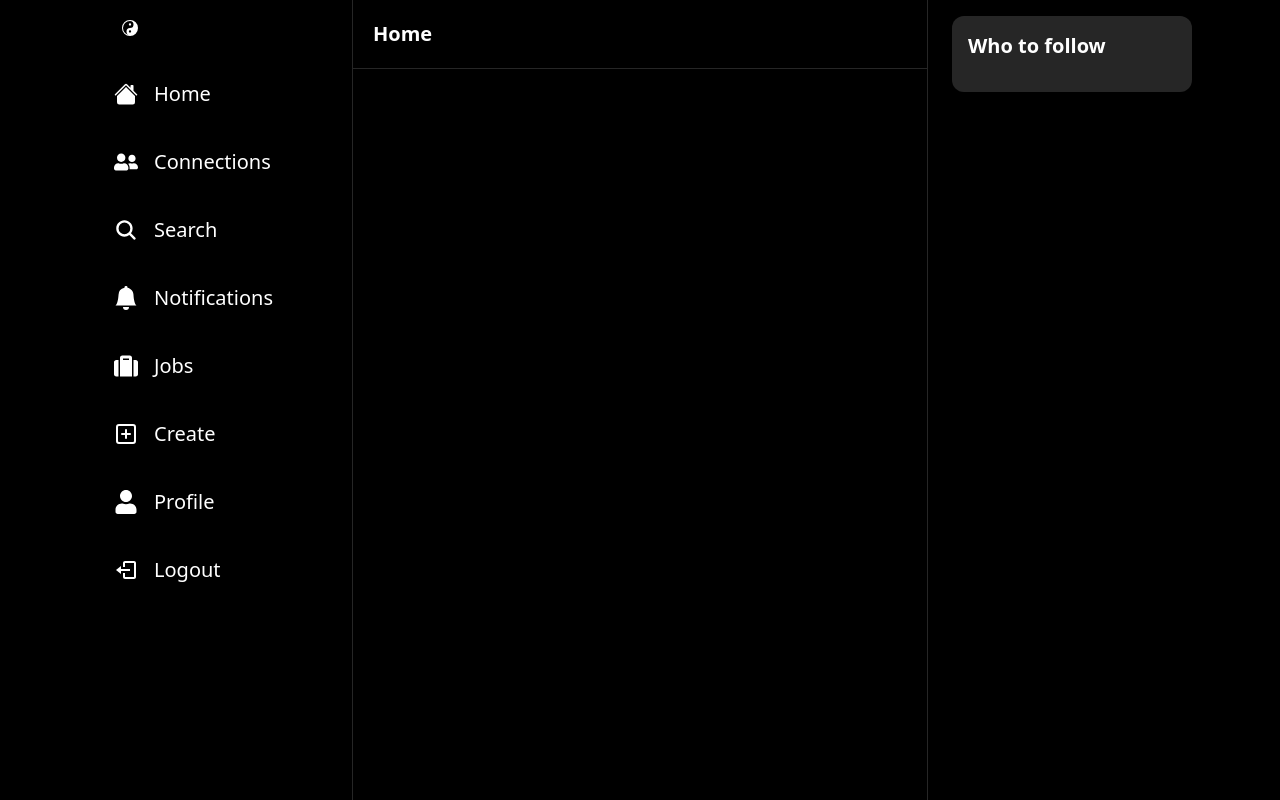
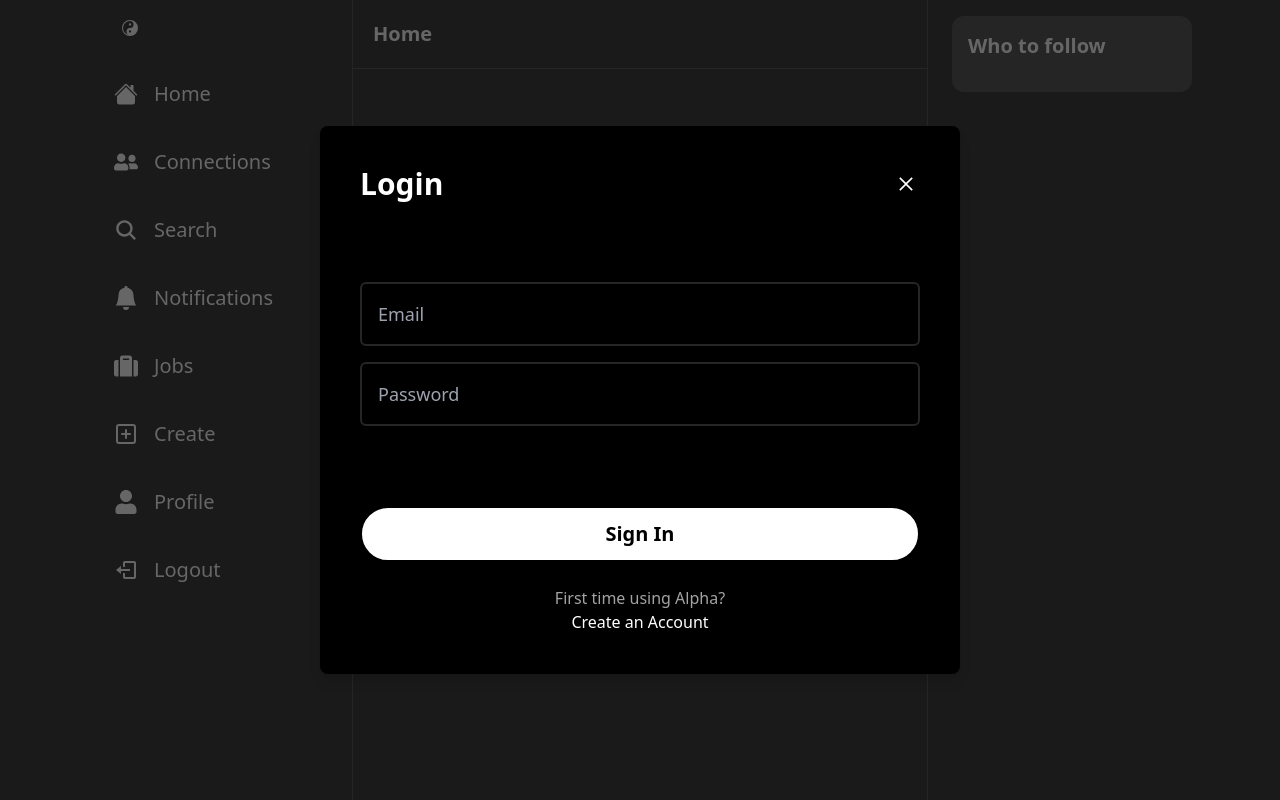
Before and after one commit to Alpha-o9/beta-version, a Next.js app: page / in a window 1280 px wide. Built offline with nearby package versions, Linux system fonts and the light colour scheme.

Commit message:
Login Ui fixed

```diff
--- a/components/modals/LoginModal.tsx
+++ b/components/modals/LoginModal.tsx
@@ -186,11 +186,11 @@ const LoginModal = () => {
         try {
             setIsLoading(true);
 
-            // Authentication logic here
+            // Authentication logic here ToDo Login
 
             loginModal.onClose();
         } catch (error) {
-            console.error(error);
+            console.log(error);
         } finally {
             setIsLoading(false);
         }
@@ -199,13 +199,13 @@ const LoginModal = () => {
     const bodyContent = (
         <div className="flex flex-col gap-4">
             <Input
-                placeholder="Enter your email"
+                placeholder="Email"
                 onChange={(e) => setEmail(e.target.value)}
                 value={email}
                 disabled={isLoading}
             />
             <Input
-                placeholder="Enter your password"
+                placeholder="Password"
                 onChange={(e) => setPassword(e.target.value)}
                 value={password}
                 disabled={isLoading}
--- a/hooks/useLoginModal.ts
+++ b/hooks/useLoginModal.ts
@@ -25,7 +25,7 @@ interface LoginModalStore{
 
 
 const useLoginModal = create<LoginModalStore>((set) => ({
-    isOpen:false,
+    isOpen:true,
     onOpen: () => set({isOpen:true}),
     onClose: () => set({isOpen:false}),
 }));
--- a/pages/_app.tsx
+++ b/pages/_app.tsx
@@ -2,7 +2,7 @@ import '@/styles/globals.css'
 import type {AppProps} from 'next/app'
 import Layout from '@/components/Layout'
 import Header from '@/components/Header';
-import loginModal from '@/components/modals/LoginModal'
+import LoginModal from '@/components/modals/LoginModal'
 import RegisterModal from '@/components/modals/RegisterModal'
 //import Modal from '@/components/Modal';
 
@@ -10,7 +10,7 @@ export default function App({ Component,pageProps }:AppProps){
     return(
         <>
             <RegisterModal />
-            <loginModal />
+            <LoginModal />
             <Layout>
                 <Component {...pageProps} />
             </Layout>
```
